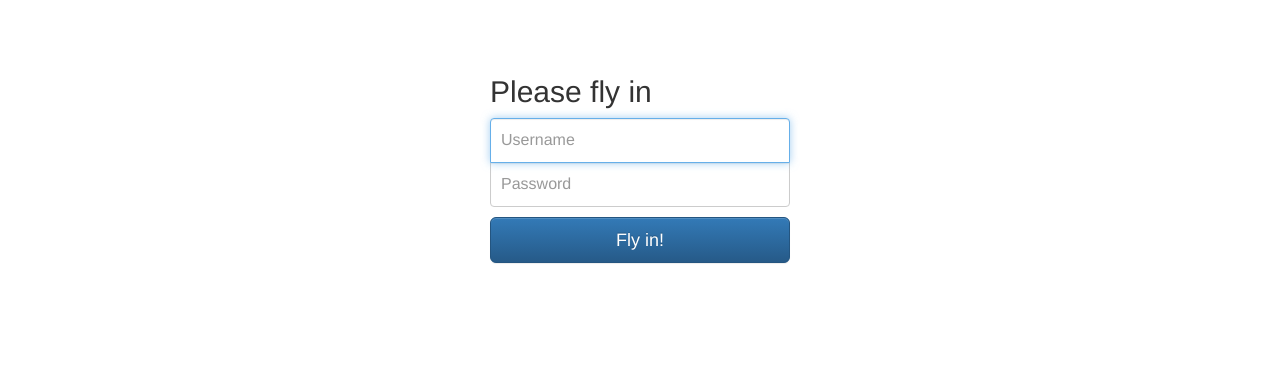
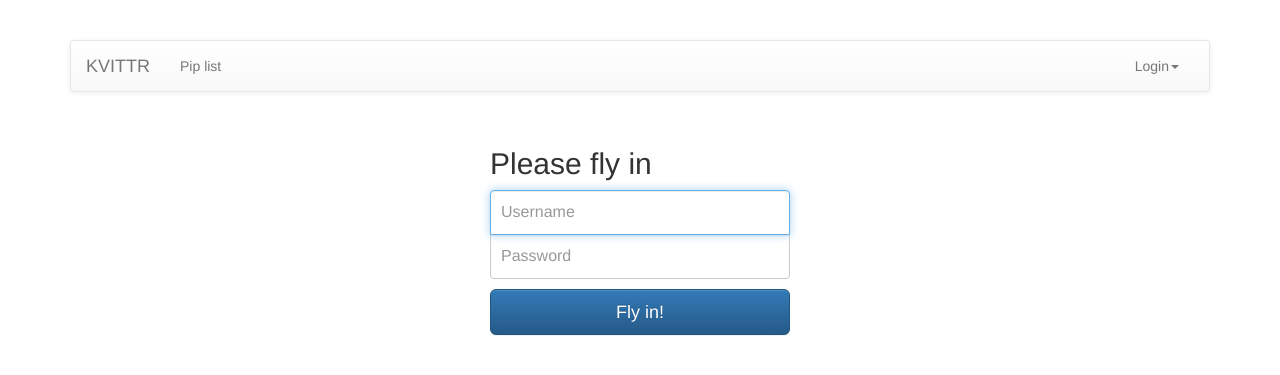
Before and after one commit to MarteCash/kvittr, a Django app: page /birds/login in a window 1280 px wide. Shown: the top 375 px of the page. Run offline with Django 3.2, Linux system fonts and the light colour scheme; some libraries are stand-ins or nearby versions.

Commit message:
Added navigation bar on the login page.

```diff
--- a/kvittr/birds/templates/birds/login.html
+++ b/kvittr/birds/templates/birds/login.html
@@ -1,5 +1,46 @@
 {% extends 'birds/base.html' %}
 {% block container %}
+<nav class="navbar navbar-default" role="navigation">
+      <div class="container-fluid">
+        <div class="navbar-header">
+          <button type="button" class="navbar-toggle collapsed" data-toggle="collapse" data-target="#bs-example-navbar-collapse-1">
+            <span class="sr-only">Toggle navigation</span>
+            <span class="icon-bar"></span>
+            <span class="icon-bar"></span>
+            <span class="icon-bar"></span>
+          </button>
+          <a class="navbar-brand" href="{% url 'frontpage' %}">KVITTR</a>
+        </div>
+        <div class="collapse navbar-collapse" id="bs-example-navbar-collapse-1">
+          <ul class="nav navbar-nav">
+            <li class="{% block pip_listing_is_active %}{% endblock%}">
+              <a href="{% url 'pip_listing' %}">Pip list</a>
+            </li>
+          </ul>
+          <ul class="nav navbar-nav navbar-right">
+            {% if user.is_anonymous %}
+                <li class="dropdown">
+                  <a href="#" class="dropdown-toggle" data-toggle="dropdown">Login<span class="caret"></span></a>
+                  <ul class="dropdown-menu" role="menu">
+                    <li><a href="{% url 'user_login' %}">Fly in!</a></li>
+                    <li><a href="{% url 'user_register' %}">Become a bird</a></li>
+                  </ul>
+                </li>
+            {% else %}
+                <li class="dropdown">
+                  <a href="#" class="dropdown-toggle" data-toggle="dropdown">{{ user.username }}<span class="caret"></span></a>
+                  <ul class="dropdown-menu" role="menu">
+                    <li><a href="#">Profile</a></li>
+                    <li class="divider"></li>
+                    <li><a href="{% url 'user_logout' %}">Fly out.</a></li>
+                  </ul>
+                </li>
+            {% endif %}
+          </ul>
+        </div>
+      </div>
+    </nav>
+
     <form class="form-signin" method="POST" action="{% url 'user_login' %}">
         {% csrf_token %}
         <h2 class="form-signin-heading">Please fly in</h2>
```
